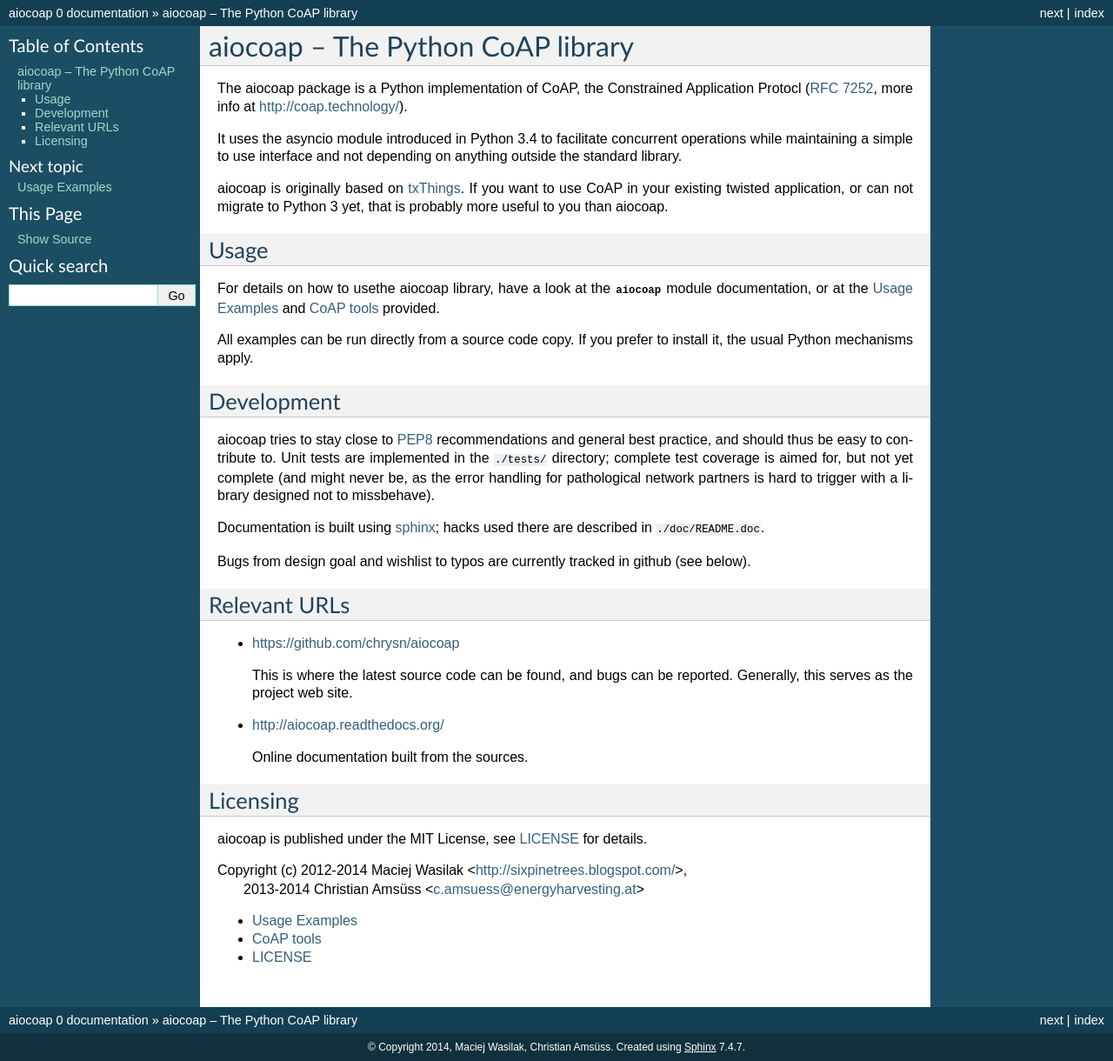
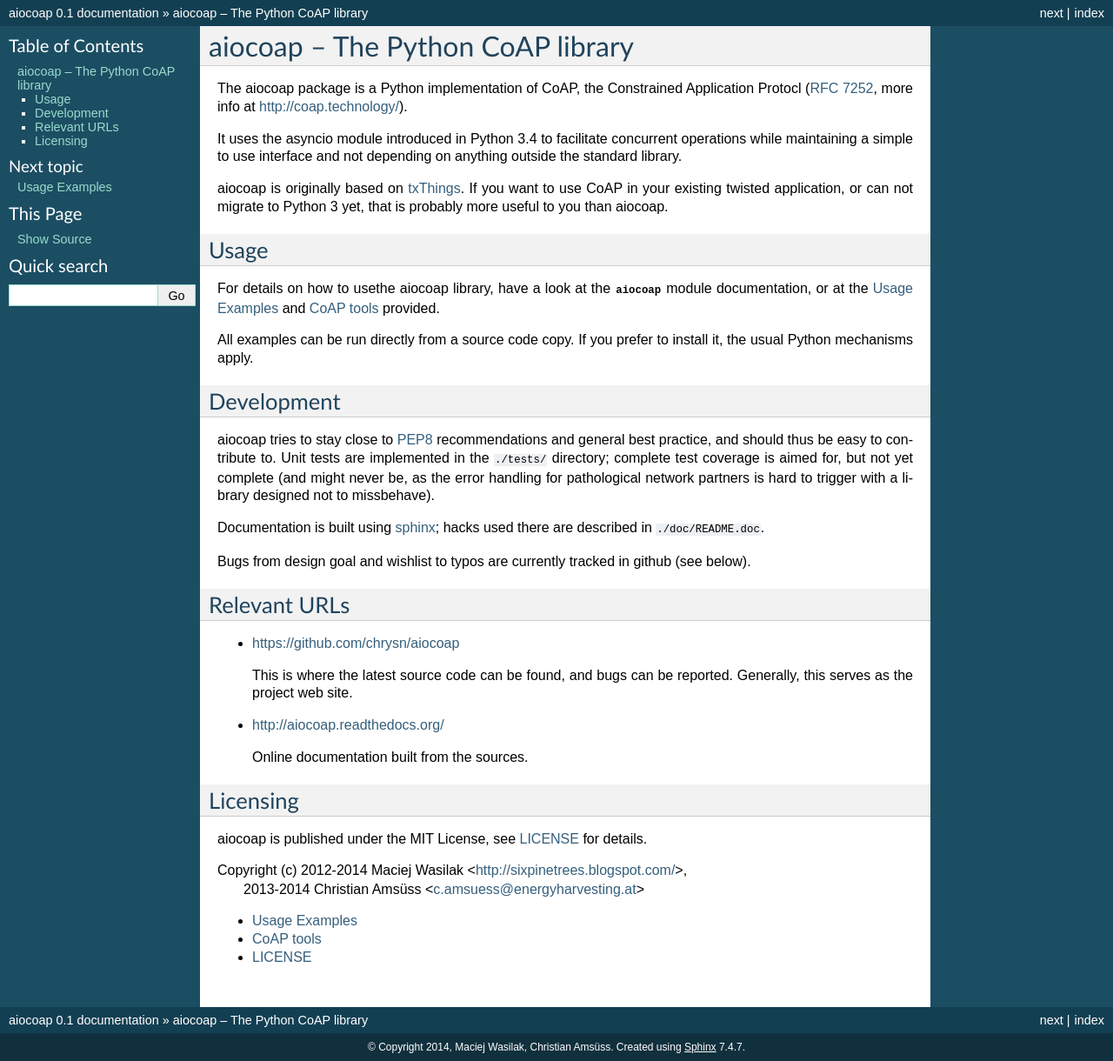
Before and after one commit to chrysn/aiocoap, a Sphinx documentation site: the page built from doc/index.rst, in a window 1280 px wide. Shown: the whole page at 87% size. Built offline with Sphinx 7.4.7, drawn with Linux system fonts in a browser that asks for light colours; pages that are not in the unit, such as notebooks, are missing from menus.

Commit message:
release 0.1

```diff
--- a/doc/conf.py
+++ b/doc/conf.py
@@ -55,9 +55,9 @@
 # built documents.
 #
 # The short X.Y version.
-version = '0'
+version = '0.1'
 # The full version, including alpha/beta/rc tags.
-release = '0'
+release = '0.1'
 
 # The language for content autogenerated by Sphinx. Refer to documentation
 # for a list of supported languages.
--- a/setup.py
+++ b/setup.py
@@ -15,7 +15,7 @@
 from setuptools import setup, find_packages
 
 name = "aiocoap"
-version = "0.1-development"
+version = "0.1"
 description = "Python CoAP library"
 longdescription = __doc__
 
```
